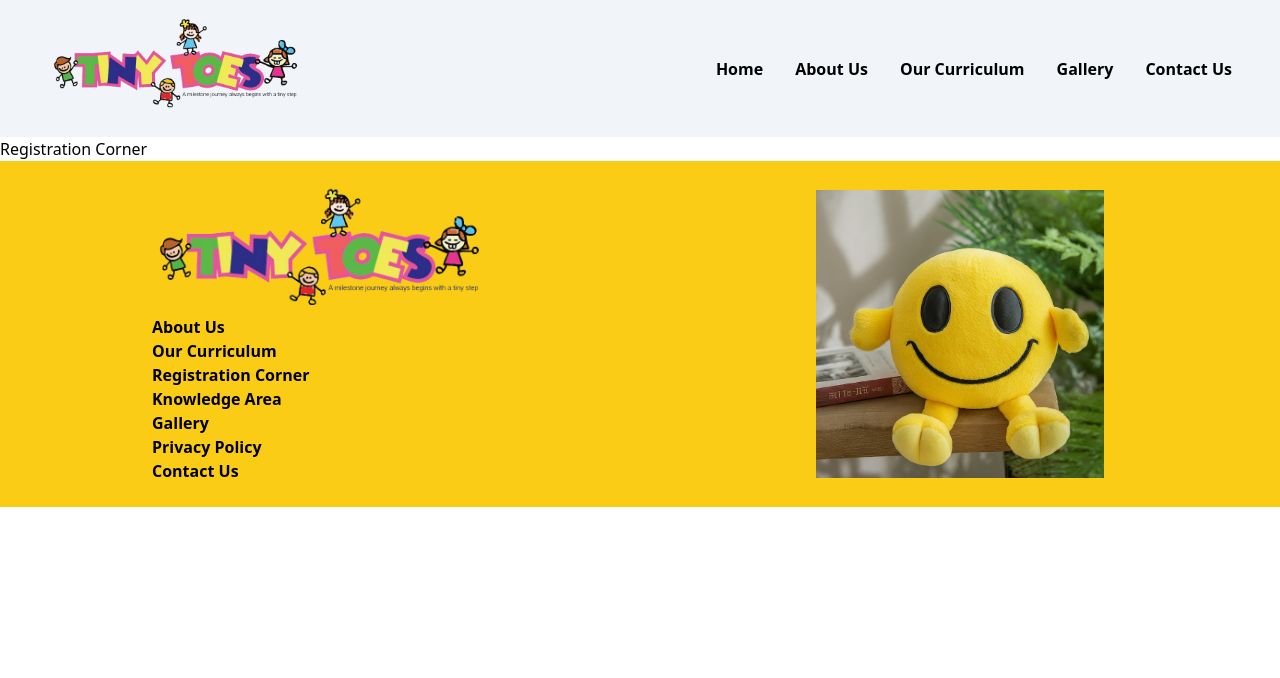
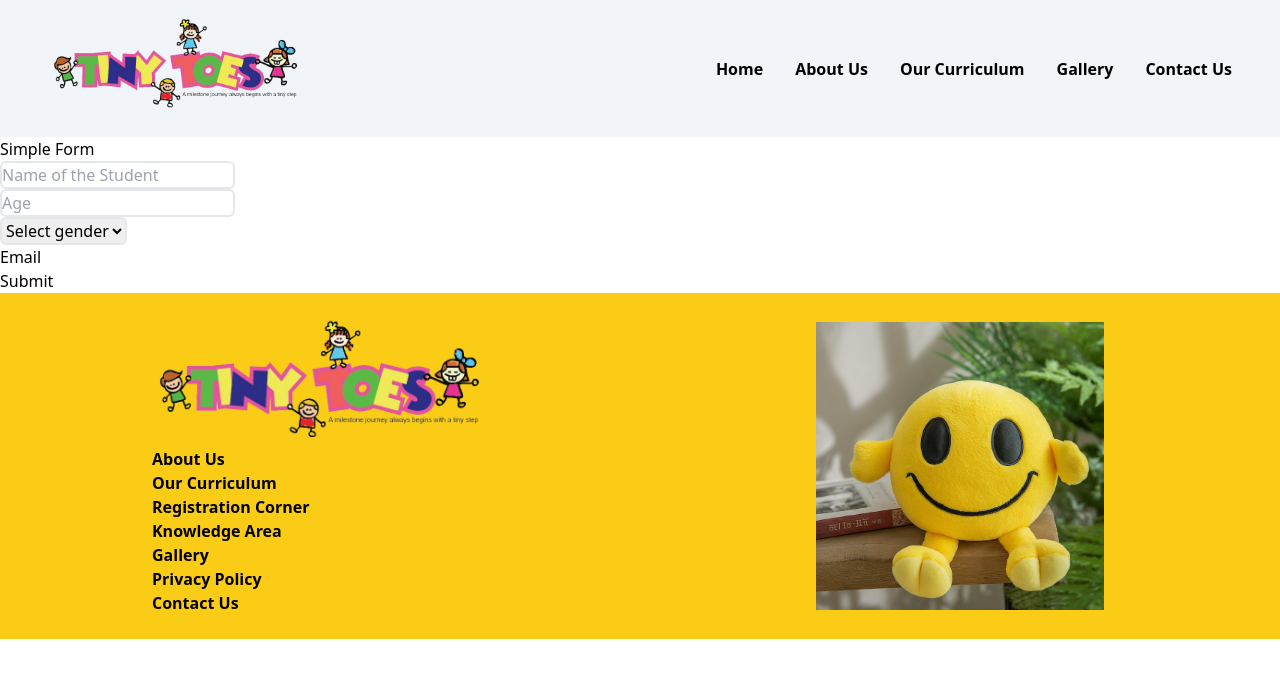
Before and after one commit to SaikrishnaLingam/Tiny-Toes-School-Website, a React (Create React App) app: page /registration-corner in a window 1280 px wide. Shown: the top 678 px of the page. Built offline with nearby package versions, Linux system fonts and the light colour scheme.

Commit message:
started editing form

```diff
--- a/src/components/pages/RegistrationCorner.jsx
+++ b/src/components/pages/RegistrationCorner.jsx
@@ -1,9 +1,136 @@
-import React from 'react'
+//Form with whatsapp
+import React, { useState } from 'react';
 
 const RegistrationCorner = () => {
+    const [formData, setFormData] = useState({ name: '', email: '' });
+    const [errors, setErrors] = useState({});
+    const [isSubmitting, setIsSubmitting] = useState(false);
+
+    const handleChange = (e) => {
+        const { name, value } = e.target;
+        setFormData({
+            ...formData,
+            [name]: value
+        });
+    };
+
+    const handleSubmit = (e) => {
+        e.preventDefault();
+        setIsSubmitting(true);
+        // Basic validation
+        if (!formData.name) {
+            setErrors((prevErrors) => ({ ...prevErrors, name: 'Required' }));
+            setIsSubmitting(false);
+            return;
+        }
+        if (!formData.email) {
+            setErrors((prevErrors) => ({ ...prevErrors, email: 'Required' }));
+            setIsSubmitting(false);
+            return;
+        }
+
+        const data = {
+            Id: Math.floor(Math.random() * 1000), // Generating a random Id for demonstration
+            Name: formData.name,
+            Gender: formData.gender,
+            Age: formData.age,
+            Email: formData.email,
+            "Created at": new Date()
+        };
+
+        fetch("https://sheet.best/api/sheets/4cd8701c-b5b2-4732-97b0-e3d6fc73bc45", {
+            method: "POST",
+            mode: "cors",
+            headers: {
+                "Content-Type": "application/json",
+            },
+            body: JSON.stringify(data),
+        })
+            .then((r) => r.json())
+            .then((responseData) => {
+                console.log("Form data sent:", responseData);
+                setIsSubmitting(false);
+                setFormData({ name: '', email: '' }); // Reset form fields after successful submission
+            })
+            .catch((error) => {
+                console.error("Error submitting form data:", error);
+                setIsSubmitting(false);
+            });
+    };
+
     return (
-        <div>Registration Corner</div>
-    )
-}
+        <div>
+            <h1>Simple Form</h1>
+            <form onSubmit={handleSubmit}>
+                <div>
+                    <input
+                        type="text"
+                        id="name"
+                        name="name"
+                        value={formData.name}
+                        onChange={handleChange}
+                        placeholder='Name of the Student'
+                        className='border-2 rounded-md'
+                    />
+                    {errors.name && <div>{errors.name}</div>}
+                </div>
+                <div>
+                    <input
+                        type='age'
+                        id='age'
+                        name='age'
+                        value={formData.age}
+                        onChange={handleChange}
+                        placeholder='Age'
+                        className='border-2 rounded-md'
+                    />
+                </div>
+                <div>
+                    <select
+                        id='gender'
+                        name='gender'
+                        value={formData.gender}
+                        onChange={handleChange}
+                        className='border-2 rounded-md'
+                    >
+                        <option value=''>Select gender</option>
+                        <option value='male'>Male</option>
+                        <option value='female'>Female</option>
+                        <option value='other'>Other</option>
+                    </select>
+                </div>
+                <div>
+                    <label htmlFor="email">Email</label>
+                    <input
+                        type="email"
+                        id="email"
+                        name="email"
+                        value={formData.email}
+                        onChange={handleChange}
+                    />
+                    {errors.email && <div>{errors.email}</div>}
+                </div>
 
-export default RegistrationCorner
+
+
+
+
+
+
+
+
+                <button type="submit" disabled={isSubmitting}>
+                    Submit
+                </button>
+            </form>
+            {formData.name && formData.email && (
+                <div>
+                    <h2>Form Submission Data</h2>
+                    <pre>{JSON.stringify(formData, null, 2)}</pre>
+                </div>
+            )}
+        </div>
+    );
+};
+
+export default RegistrationCorner;
```
Also changed, not shown: src/App.js (+0 -105 lines).
